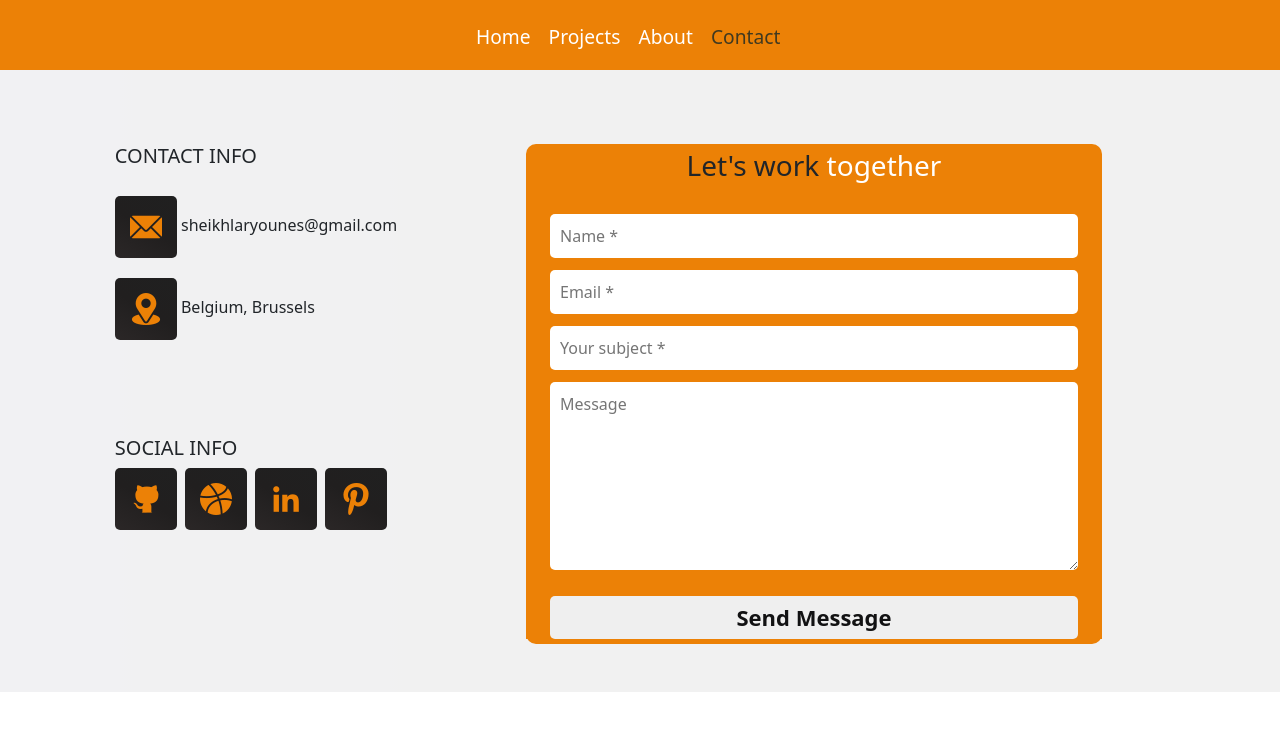
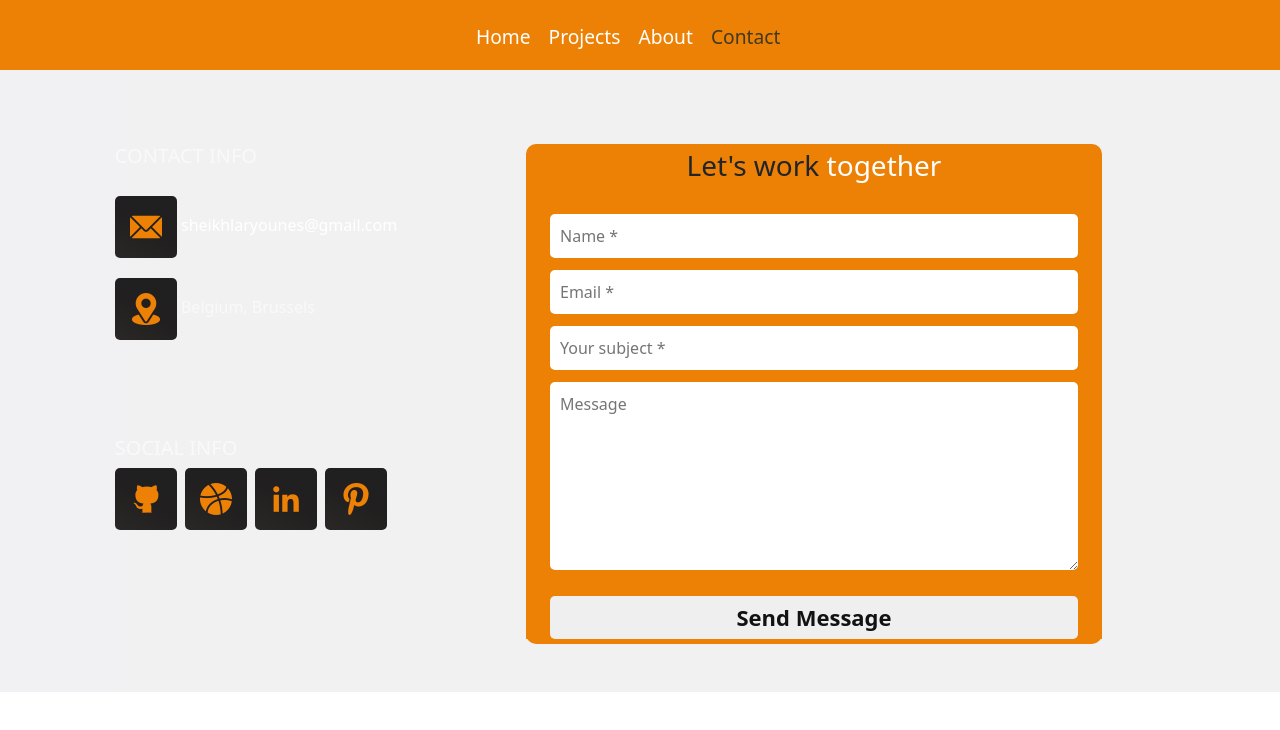
Before and after one commit to Younes-sh/portfolio, a React (Create React App) app in the folder portfolio/: page /contact in a window 1280 px wide. Shown: the top 730 px of the page. Built offline with nearby package versions, Linux system fonts and the light colour scheme; no server answers.

Commit message:
Remove Background-color

```diff
--- a/portfolio/src/Pages/Contact/Contact.jsx
+++ b/portfolio/src/Pages/Contact/Contact.jsx
@@ -21,22 +21,22 @@ const Contact = () => {
         <Row className='w-100 d-lg-flex flex-wrap  justify-content-center  text-start'>
           <Col lg={4}  className='d-flex flex-lg-column  align-items-center w-sm-100  w-lg-25 ' >
             <div className='d-flex flex-column justify-content-sm-around  align-items-center align-items-lg-start mx-auto   containerContact'>
-            <h5 className='text-dark'>CONTACT INFO</h5>
+            <h5 className=''>CONTACT INFO</h5>
               <div className='m-auto  '>
                 <div >
                   <img className='' src={Email} alt="email" />
-                  <span style={{width:'100px'}}> <a style={{textDecoration:'none', color:'#fff', width:'100%'}} href="mailto:sheikhlaryounes@gmail.com" className='text-dark'> sheikhlaryounes@gmail.com</a></span>
+                  <span style={{width:'100px'}}> <a style={{textDecoration:'none', color:'#fff', width:'100%'}} href="mailto:sheikhlaryounes@gmail.com" className=''> sheikhlaryounes@gmail.com</a></span>
                 </div>
 
                 <div className=' '>
                   <img className='' style={{color:'#ccc'}} src={Location} alt="Location" />
-                  <span  className='text-dark'> Belgium, Brussels</span>
+                  <span  className=''> Belgium, Brussels</span>
                 </div>
               </div>
 
 
               <div className='mt-5 pt-5 text-start '>
-                <h5 className='text-dark'>SOCIAL INFO</h5>
+                <h5 className=''>SOCIAL INFO</h5>
                 <a  className='' target='_blank' href="https://github.com/Younes-sh"><img src={Github} alt='github'></img></a>
                 <a  className='mx-2' target='_blank' href="https://dribbble.com/younessh"><img src={Diribbble} alt='github'></img></a>
                 <a  className='' target='_blank' href="https://www.linkedin.com/in/younes-sheikhlar/"><img src={Linkedin} alt='Linkedin'></img></a>
```
